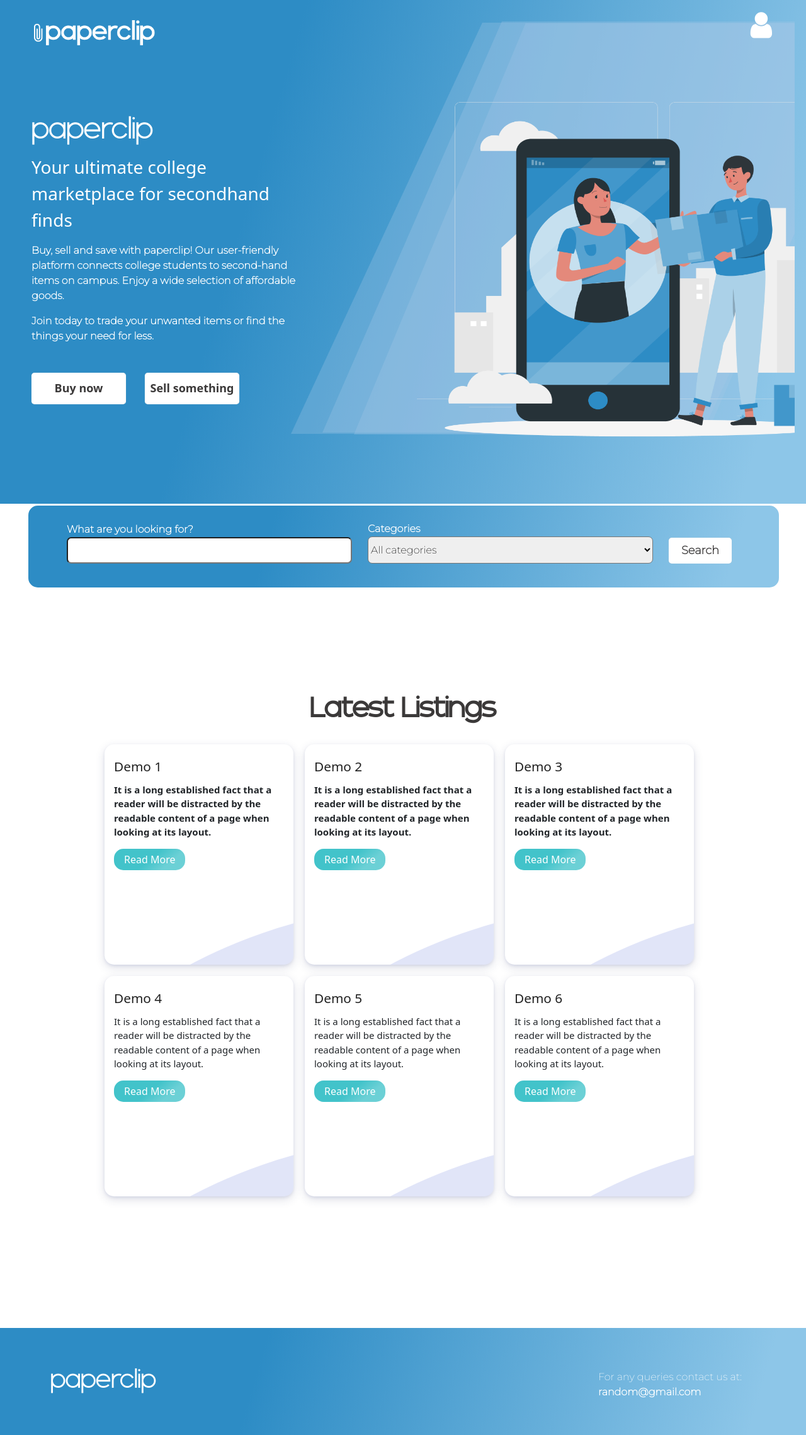
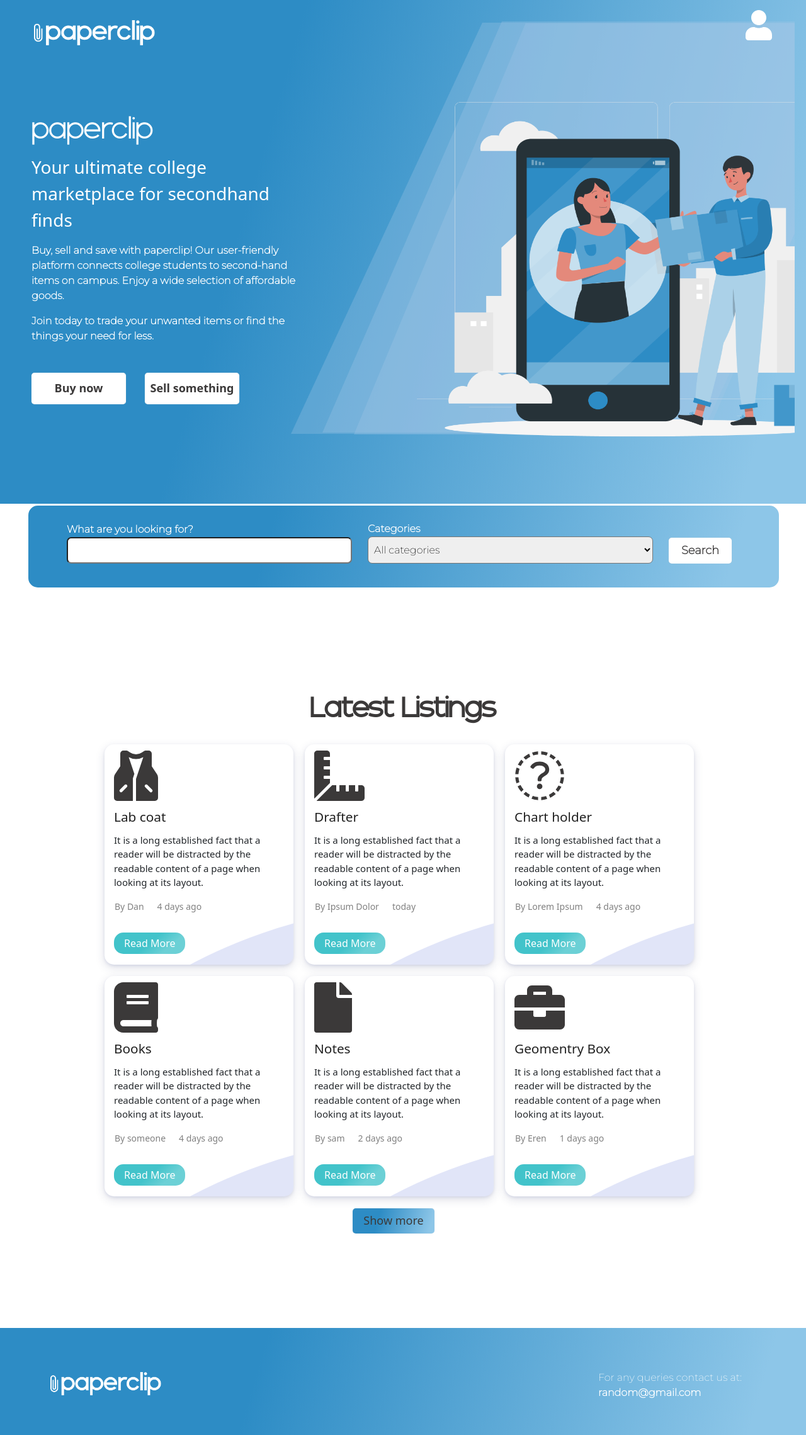
Before and after one commit to mirdanish6594/paperclip, a PHP site: page / in a window 1280 px wide. Shown: the whole page at 63% size. Run offline with PHP 8.4, Linux system fonts and the light colour scheme; lists and menus that the app fills with data are empty.

Commit message:
Added footer and  Icons
Almost finished

```diff
--- a/index.html
+++ b/index.html
@@ -9,7 +9,7 @@
     <script src="https://cdn.jsdelivr.net/npm/bootstrap@5.3.0-alpha3/dist/js/bootstrap.bundle.min.js" integrity="sha384-ENjdO4Dr2bkBIFxQpeoTz1HIcje39Wm4jDKdf19U8gI4ddQ3GYNS7NTKfAdVQSZe" crossorigin="anonymous"></script>
     <link rel="preconnect" href="https://fonts.googleapis.com">
     <link rel="preconnect" href="https://fonts.gstatic.com" crossorigin>
-    <link rel="stylesheet" href="https://cdnjs.cloudflare.com/ajax/libs/font-awesome/4.7.0/css/font-awesome.min.css">
+    <script defer src="https://use.fontawesome.com/releases/v5.15.4/js/all.js" integrity="sha384-rOA1PnstxnOBLzCLMcre8ybwbTmemjzdNlILg8O7z1lUkLXozs4DHonlDtnE7fpc" crossorigin="anonymous"></script>
     <link href="https://fonts.googleapis.com/css2?family=Montserrat:wght@200&family=Nunito:wght@300&display=swap" rel="stylesheet">
   </head>
   <body>
@@ -47,7 +47,7 @@
           <th>
             <label id="searching-label">What are you looking for?</label>
             <br>
-            <input type="text" name="text" required id="text-search"/>
+            <input type="text" name="text" id="text-search"/>
           </th>
           <th>
             <label id="current-role">Categories</label>
@@ -80,66 +80,92 @@
     <div class="solution_cards_box">
       <table>
       <tr>
-        <th>
+        <td>
           <div class="solution_card">
             <div class="hover_color_bubble"></div>
+              <i class="fa fa-5x fa-solid fa-vest" style="color: #3b3939;"></i>
             <div class="solu_title">
-              <h3>Demo 1</h3>
+              <h3>Lab coat</h3>
             </div>
             <div class="solu_description">
               <p>
                 It is a long established fact that a reader will be distracted by the readable content of a page when looking at its layout.
               </p>
+              <table class="card-publish-data">
+                <tr>
+                  <td>By Dan</td>
+                  <td class="day">4 days ago</td>
+                </tr>
+              </table>
               <button type="button" class="read_more_btn">Read More</button>
             </div>
           </div>
-        </th>
-        <th>
+        </td>
+        <td>
           <div class="solution_card">
             <div class="hover_color_bubble"></div>
+            <i class="fa fa-5x fa-solid fa-ruler-combined" style="color: #3b3939;"></i>
             <div class="solu_title">
-              <h3>Demo 2</h3>
+              <h3>Drafter</h3>
             </div>
             <div class="solu_description">
               <p>
                 It is a long established fact that a reader will be distracted by the readable content of a page when looking at its layout.
               </p>
+              <table class="card-publish-data">
+                <tr>
+                  <td>By Ipsum Dolor</td>
+                  <td class="day">today</td>
+                </tr>
+              </table>
               <button type="button" class="read_more_btn">Read More</button>
             </div>
           </div>
         </div>
-        </th>
-        <th>
+      </td>
+        <td>
           <div class="solution_cards_box sol_card_top_4">
             <div class="solution_card">
               <div class="hover_color_bubble"></div>
-
+                <i class="fa fa-5x fa-solid fa-wand" style="color: #3b3939;"></i>
               <div class="solu_title">
-                <h3>Demo 3</h3>
+                <h3>Chart holder</h3>
               </div>
               <div class="solu_description">
                 <p>
                   It is a long established fact that a reader will be distracted by the readable content of a page when looking at its layout.
                 </p>
+                <table class="card-publish-data">
+                  <tr>
+                    <td>By Lorem Ipsum</td>
+                    <td class="day">4 days ago</td>
+                  </tr>
+                </table>
                 <button type="button" class="read_more_btn">Read More</button>
               </div>
             </div>
           </div>
-        </th>
+        </td>
       </tr>
       <tr>
         <td>
           <div class="solution_cards_box sol_card_top_4">
             <div class="solution_card">
               <div class="hover_color_bubble"></div>
-
+                <i class="fa fa-5x fa-solid fa-book" style="color: #3b3939;"></i>
               <div class="solu_title">
-                <h3>Demo 4</h3>
+                <h3>Books</h3>
               </div>
               <div class="solu_description">
                 <p>
                   It is a long established fact that a reader will be distracted by the readable content of a page when looking at its layout.
                 </p>
+                <table class="card-publish-data">
+                  <tr>
+                    <td>By someone</td>
+                    <td class="day">4 days ago</td>
+                  </tr>
+                </table>
                 <button type="button" class="read_more_btn">Read More</button>
               </div>
             </div>
@@ -148,14 +174,20 @@
           <div class="solution_cards_box sol_card_top_4">
             <div class="solution_card">
               <div class="hover_color_bubble"></div>
-
+                <i class=" fa fa-5x fa-solid fa-file" style="color: #3b3939;"></i>
               <div class="solu_title">
-                <h3>Demo 5</h3>
+                <h3>Notes</h3>
               </div>
               <div class="solu_description">
                 <p>
                   It is a long established fact that a reader will be distracted by the readable content of a page when looking at its layout.
                 </p>
+                <table class="card-publish-data">
+                  <tr>
+                    <td>By sam</td>
+                    <td class="day">2 days ago</td>
+                  </tr>
+                </table>
                 <button type="button" class="read_more_btn">Read More</button>
               </div>
             </div>
@@ -164,14 +196,20 @@
           <div class="solution_cards_box sol_card_top_4">
             <div class="solution_card">
               <div class="hover_color_bubble"></div>
-
+                <i class="fa fa-5x fa-solid fa-briefcase" style="color: #3b3939;"></i>
               <div class="solu_title">
-                <h3>Demo 6</h3>
+                <h3>Geomentry Box</h3>
               </div>
               <div class="solu_description">
                 <p>
                   It is a long established fact that a reader will be distracted by the readable content of a page when looking at its layout.
                 </p>
+                <table class="card-publish-data">
+                  <tr>
+                    <td>By Eren</td>
+                    <td class="day">1 days ago</td>
+                  </tr>
+                </table>
                 <button type="button" class="read_more_btn">Read More</button>
               </div>
             </div>
@@ -185,9 +223,11 @@
 </div>
   </section>
 
+  <button type="button" class="show-more-btn">Show more</button>
+
 <!-- footer -->
 <div class="footer">
-    <h1 class="logo-name accent">paperclip</h1>
+    <a class="logo-name accent" href="#"><img src="images/paperclip.png" alt="main-logo"></a>
     <div class="details-footer">
       <p class="last-line">For any queries contact us at:</p>
       <p class="email"> <a href="#"><strong>random@gmail.com</strong></a></p>
--- a/styles.css
+++ b/styles.css
@@ -60,9 +60,6 @@ body {
    font-family: 'Montserrat', sans-serif;
    color: white;
 }
-.hero-btn {
-
-}
 
 /* button*/
 .hero-btn{
@@ -99,6 +96,7 @@ body {
 }
 #text-search {
   font-size: 100%;
+  padding-left: 5px;
 }
 .search-btn {
    height: 41px;
@@ -109,13 +107,13 @@ body {
 }
 #text-search {
   width: 453px;
-  padding: 7px 0 7px 0;
+  padding: 7px 0 7px 5px;
   margin-right: 23px;
   border-radius: 7px;
 }
 #dropdown {
   width: 453px;
-  padding: 10px 0 10px 0;
+  padding: 10px 0 10px 5px;
   margin: 0 23px 0 0;
   border-radius: 7px;
   border-width: 1px;
@@ -124,6 +122,15 @@ body {
   margin-left: 20px;
 }
 /*  cards  */
+
+.card-publish-data {
+  color: grey;
+  font-size: 14px;
+  margin-bottom: 30px;
+}
+.day {
+  padding-left: 20px;
+}
 .latest-listings {
   color: #3b3939;
   text-align: center;
@@ -153,7 +160,7 @@ body {
 .solution_cards_box .solution_card:hover {
   background: #309df0;
   color: #fff;
-  transform: scale(1.1);
+  transform: scale(1.05);
   z-index: 9;
 }
 
@@ -183,6 +190,9 @@ body {
   color: #309df0;
 }
 
+.read_more_btn {
+   background: linear-gradient(286.41deg, #8DC6E8 6.92%, #2D8CC5 67.83%) !important;
+}
 .solution_card .so_top_icon {
 }
 
@@ -251,6 +261,30 @@ body {
   height: 50px;
   object-fit: contain;
 }
+/* show more button*/
+.show-more-btn {
+    height: 40px;
+    width: 130px;
+    font-size: 18px;
+    background: linear-gradient(286.41deg, #8DC6E8 6.92%, #2D8CC5 67.83%);
+    margin: 10px 0 0 560px;
+    float: left;
+    box-shadow: 0 0 1px #ccc;
+    -webkit-transition: all 0.5s ease-in-out;
+    border: 0px;
+    color: #3b3939;
+    border-radius: 5px;
+
+}
+.show-more-btn:hover {
+    background-color: white;
+
+    transform: scale(1.1);
+    border: 2px solid  linear-gradient(286.41deg, #8DC6E8 6.92%, #2D8CC5 67.83%);
+}
+.show-more-btn:hover a {
+  text-decoration: none;
+}
 
 /* footer*/
 .footer {
@@ -258,12 +292,14 @@ body {
   margin: 200px 0 -20px 0;
   height: 170px;
 }
-.logo-name {
+.logo-name > img {
+   width: 20vw;
    color: white;
    padding: 60px 0 0 80px;
+   margin-top: 10px;
 }
 .last-line {
-   margin: -50px 0 0 950px;
+   margin: -40px 0 0 950px;
    color: white;
    font-family: 'Montserrat', sans-serif;
 }
```
